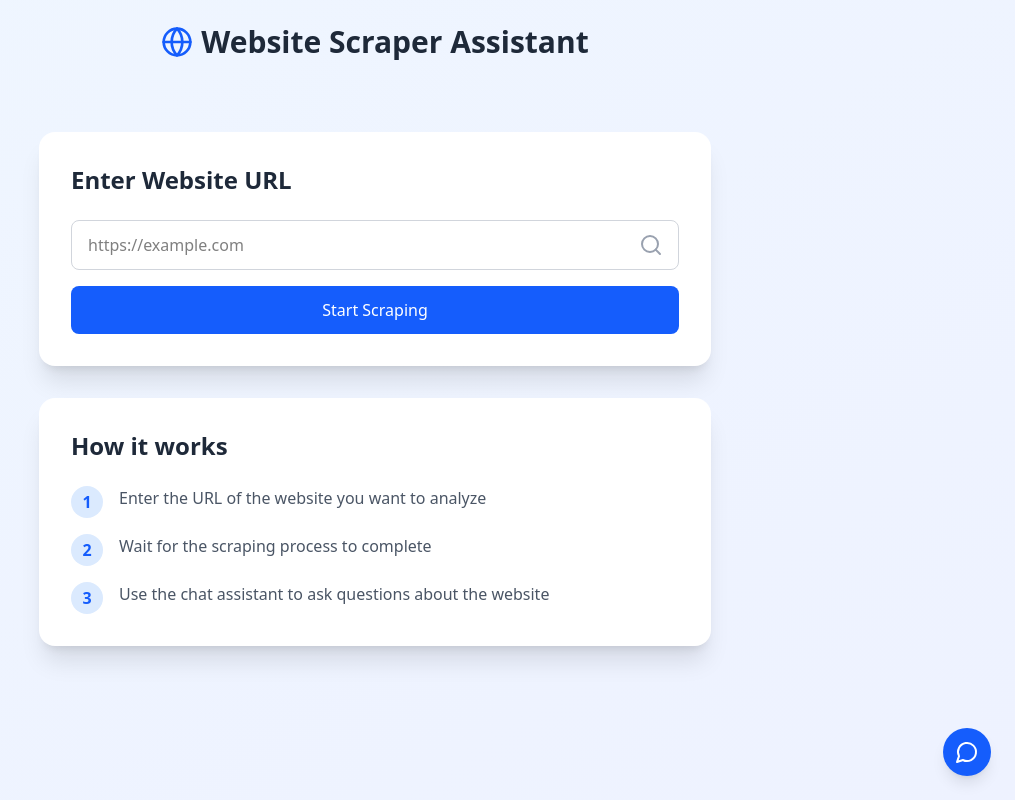
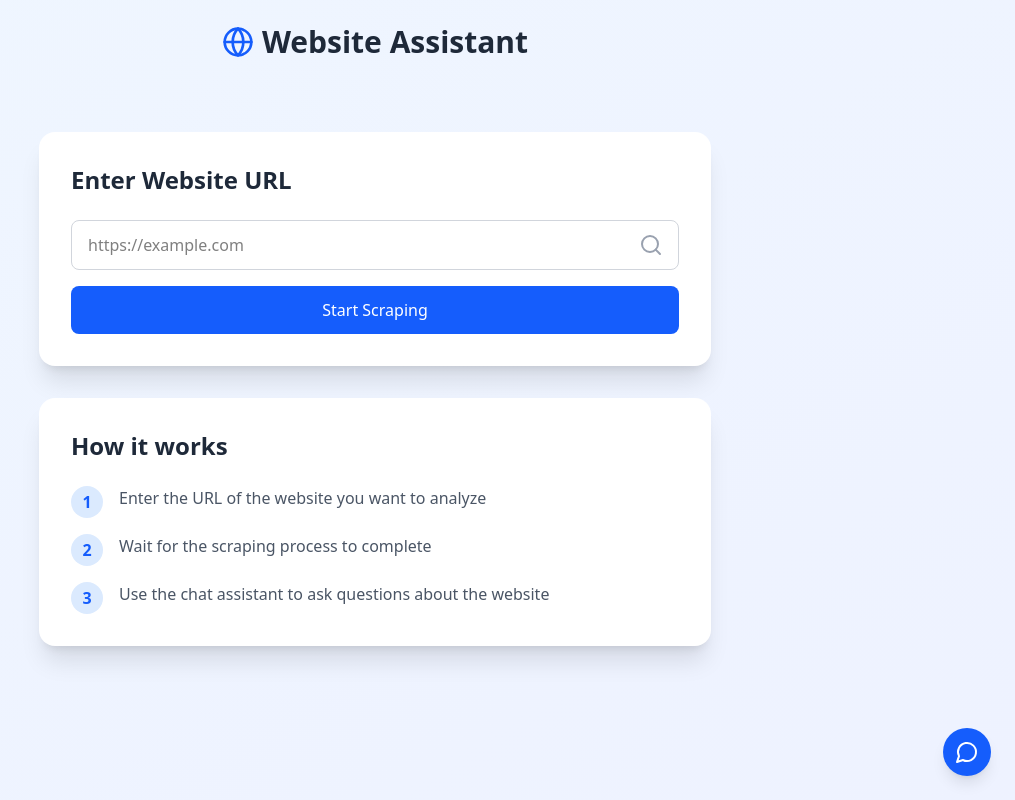
Before and after one commit to shardulsb08/ai-model-and-scraping, a React app in the folder Frontend/: page / in a window 1280 px wide. Shown: the whole page, without its empty margins (265-1280 px from the left). Built offline with nearby package versions, Linux system fonts and the light colour scheme; the HTML template or start-up script is replaced by a standard one.

Commit message:
fix: Typos

```diff
--- a/Frontend/src/App.jsx
+++ b/Frontend/src/App.jsx
@@ -51,7 +51,7 @@
         <div className="max-w-4xl mx-auto">
           <div className="flex items-center justify-center space-x-2">
             <Globe className="w-8 h-8 text-blue-600" />
-            <h1 className="text-3xl font-bold text-gray-800">Website Scraper Assistant</h1>
+            <h1 className="text-3xl font-bold text-gray-800">Website Assistant</h1>
           </div>
         </div>
       </header>
--- a/Frontend/src/components/Chatbot.jsx
+++ b/Frontend/src/components/Chatbot.jsx
@@ -134,7 +134,9 @@
                     <MessageCircle className="w-4 h-4 text-white" />
                   </div>
                   <div className="bg-white rounded-lg rounded-tl-none p-3 shadow-sm max-w-[80%]">
-                    <p className="text-gray-700">Assistant is typing...</p>
+                    <p className="text-gray-700">
+                      Assistant is typing<span className="animate-blink">...</span>
+                    </p>
                   </div>
                 </div>
               )}
```
